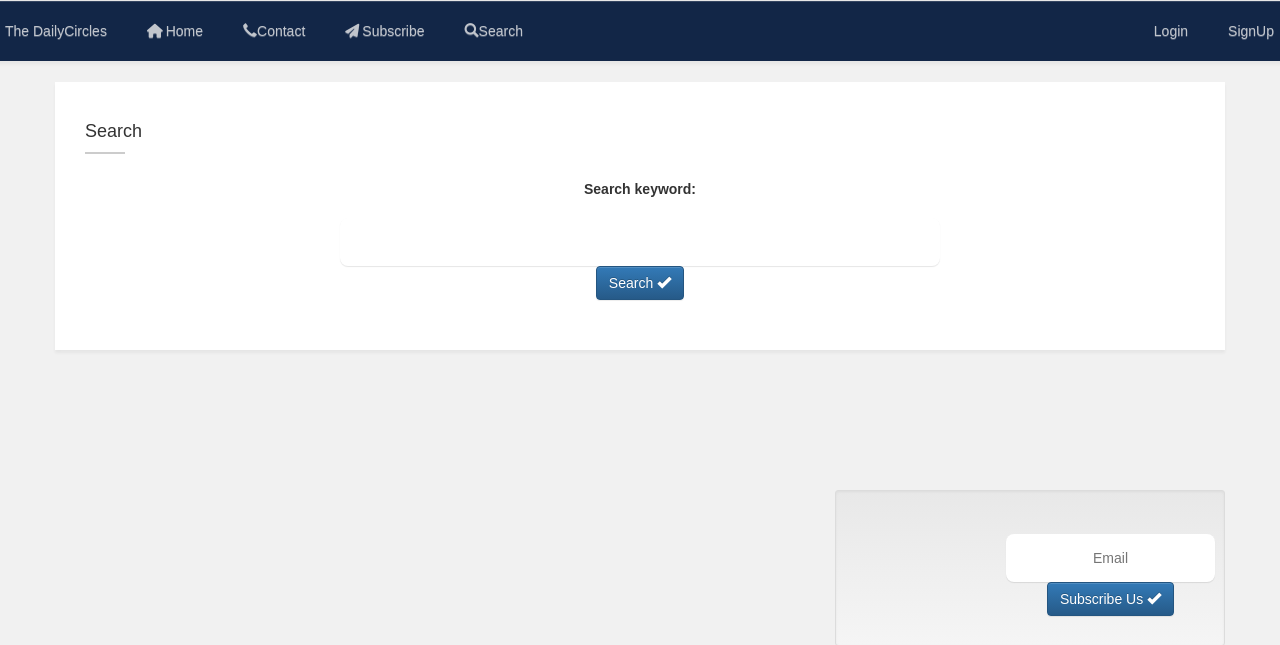
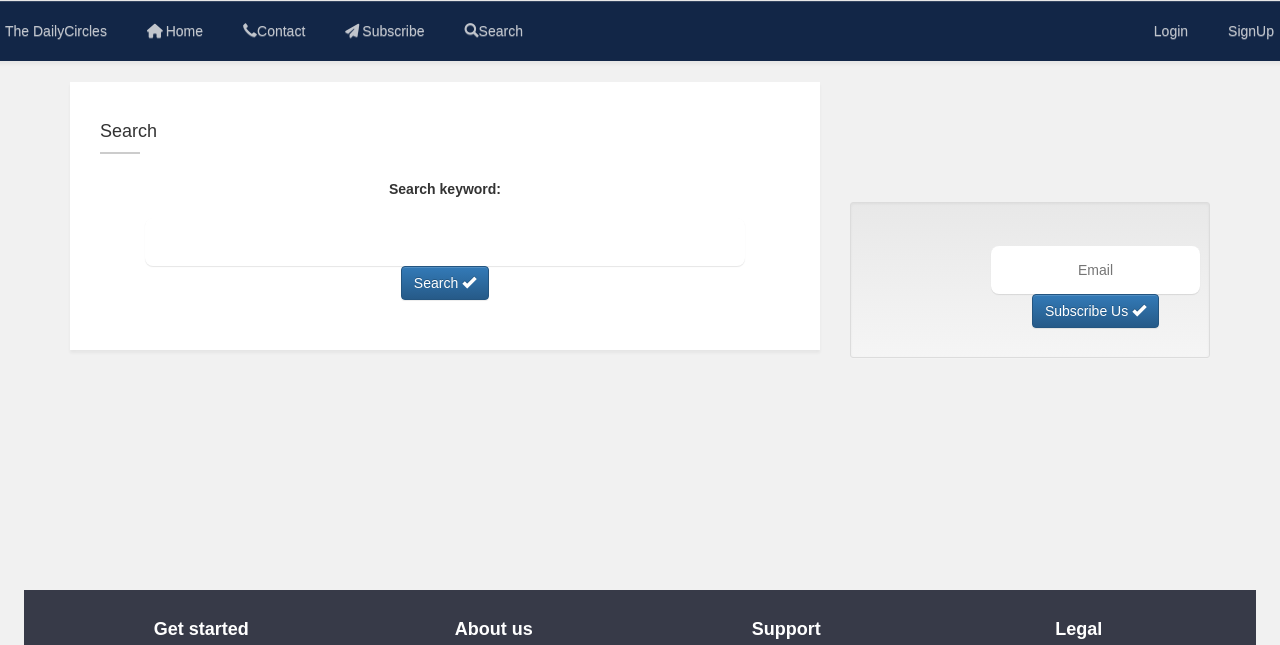
Before and after one commit to akshayantony/newsweb, a Django app: a page that uses homepage/templates/homepage/search.html in a window 1280 px wide. Shown: the part 239-884 px from the top of the page. Run offline with Django 3.2, Linux system fonts and the light colour scheme; some libraries are stand-ins or nearby versions.

Commit message:
working on sub oredering agan

```diff
--- a/homepage/templates/homepage/contactus.html
+++ b/homepage/templates/homepage/contactus.html
@@ -53,9 +53,14 @@
         </div>
 
       </div>
+        <div class="col-sm-4 col-md-4 well well-sm pull-right" id="id_subscribe" style="float:right">
+            {% include './subscribe.html'%}
+        </div>
     </div>
 </div>
 {% endblock newslist %}
 {% block addnews %}
 {% endblock addnews%}
+{% block subscribe %}
+{% endblock subscribe %}
 </body>
--- a/homepage/templates/homepage/news_list.html
+++ b/homepage/templates/homepage/news_list.html
@@ -15,7 +15,6 @@
         color: #0077e2;
         margin-top: 110px;
 }
-
 </style>
 </head>
 <body>
@@ -50,7 +49,9 @@
                     {% endfor %}
                 </div>
             </ul>
+            <br>
         </div>
+
         {% else %}
         <div class="well well-sm">
             <p>Sorry, No News Available!</p>
@@ -58,27 +59,34 @@
         {% endif %}
         {% endblock newslist %}
         {% block categories %}
+        <div class="col-md-4 col-sm-4">
         {% if categ_news %}
-                      <div class="col-sm-4 col-md-4 list-group newscater">
+
+
+                <div class="list-group newscater">
                     {% for categories in categ_news %}
                     <a href="{% url 'homepage:categorylist' categories.cname %}" class="list-group-item"><span class="badge" ><i class="fa fa-chevron-right icon-data"></i></i></span>{{categories.cname}}</a>
                     {% endfor %}
                 </div>
+
                 {% endif %}
                 {% endblock categories %}
                 {% block addnews %}
                 {% if user.is_authenticated %}
-                    <div class="col-sm-4 col-md-4 btn btn-link well well-sm" style="float:right">
+                <br><br><br>
+                <div class="col-sm-12 col-md-12 btn btn-link well well-sm" style="float:right">
                     <span class="glyphicon glyphicon-plus-sign">Add your own news? </span> <a href="{% url 'homepage:addnews' %}">Click here!</a>
                 </div>
                 {% endif %}
+
                 <br><br><br><br><br>
                 {% endblock addnews %}
-                    <div class="col-sm-4 col-md-4 well well-sm pull-right" id="id_subscribe" style="float:right">
+            {%block subscribe %}
+                <div class="col-sm-12 col-md-12 well well-sm pull-right" id="id_subscribe" style="float:right">
                     {% include './subscribe.html'%}
                 </div>
-
-
+            {% endblock subscribe%}
+        </div>
 
     </div>
 
--- a/homepage/templates/homepage/search.html
+++ b/homepage/templates/homepage/search.html
@@ -1,5 +1,6 @@
 {% extends "./news_list.html" %}
-{% block search %}
+{% block newslist %}
+<div class="col-sm-8">
 <div class="page card">
     <h4 class="page-title">Search</h4>
     <hr class="sm">
@@ -10,6 +11,6 @@
                 <button class="btn btn-primary" type="submit"> Search <i class="glyphicon glyphicon-ok"> </i> </button>
     </form>
 </div>
-{% endblock search %}
-{%block newslist%}
-{%endblock newslist%}
+</div>
+<br>
+{% endblock newslist %}
--- a/signup/templates/signup/signup.html
+++ b/signup/templates/signup/signup.html
@@ -10,4 +10,6 @@
       </form>
     {% endblock newslist %}
 </div>
+{% block subscribe %}
+{% endblock subscribe %}
 {% include "homepage/footer.html" %}
```
Also changed, not shown: newsweb/settings.py (+15 -15 lines). Lines whose indentation alone changed are shown as unchanged.
